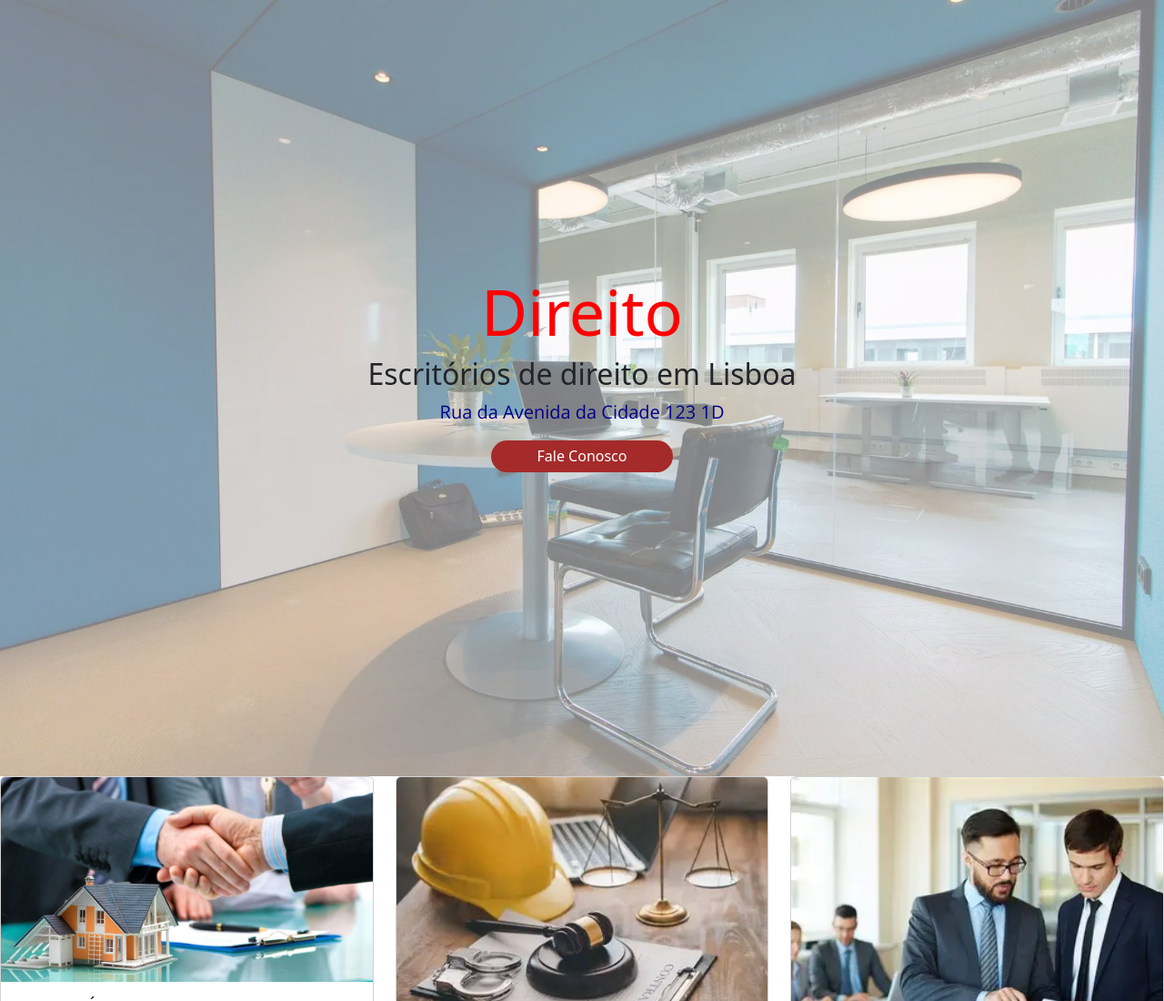
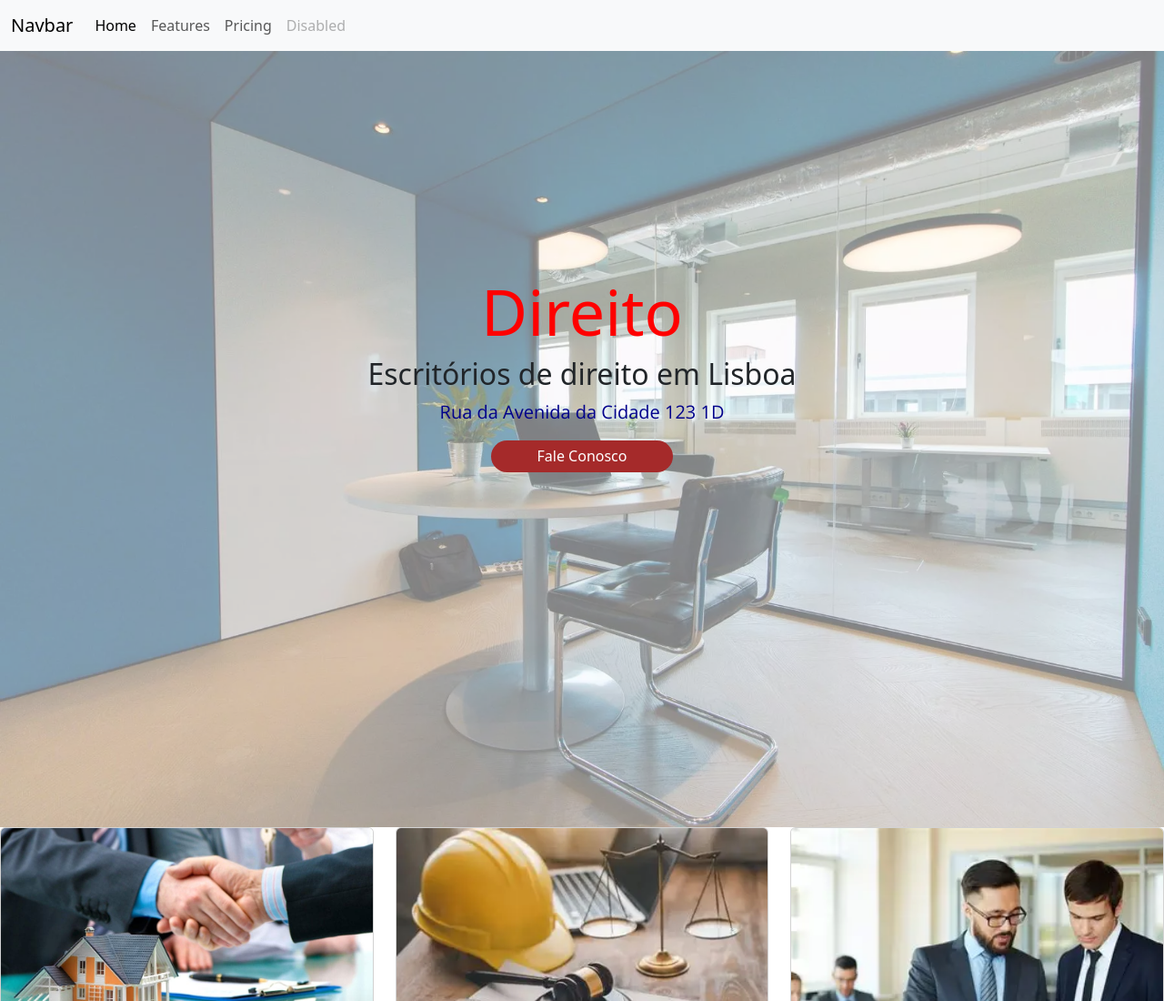
Before and after one commit to FRossi09/p-gina-coworking, a plain HTML site: page index.html in a window 1280 px wide. Shown: the top 1100 px of the page at 91% size. Drawn offline with nearby package versions, Linux system fonts and the light colour scheme; a web font is replaced by a local one.

Commit message:
add navbar

```diff
--- a/index.html
+++ b/index.html
@@ -9,11 +9,37 @@
     <link rel="stylesheet" href="style/style.css">
     <title>Direito</title>
 </head>
-
 <body>
     <script src="https://cdn.jsdelivr.net/npm/bootstrap@5.3.7/dist/js/bootstrap.bundle.min.js"
         integrity="sha384-ndDqU0Gzau9qJ1lfW4pNLlhNTkCfHzAVBReH9diLvGRem5+R9g2FzA8ZGN954O5Q"
         crossorigin="anonymous"></script>
+    <div class="navbar-container"></div>
+    <nav class="navbar navbar-expand-lg bg-body-tertiary">
+        <div class="container-fluid">
+            <a class="navbar-brand" href="#">Navbar</a>
+            <button class="navbar-toggler" type="button" data-bs-toggle="collapse" data-bs-target="#navbarNav"
+                aria-controls="navbarNav" aria-expanded="false" aria-label="Toggle navigation">
+                <span class="navbar-toggler-icon"></span>
+            </button>
+            <div class="collapse navbar-collapse" id="navbarNav">
+                <ul class="navbar-nav">
+                    <li class="nav-item">
+                        <a class="nav-link active" aria-current="page" href="#">Home</a>
+                    </li>
+                    <li class="nav-item">
+                        <a class="nav-link" href="#">Features</a>
+                    </li>
+                    <li class="nav-item">
+                        <a class="nav-link" href="#">Pricing</a>
+                    </li>
+                    <li class="nav-item">
+                        <a class="nav-link disabled" aria-disabled="true">Disabled</a>
+                    </li>
+                </ul>
+            </div>
+        </div>
+    </nav>
+    </div>
 
     <img id="ofc-image" src="imagens/ooffcc1.webp" alt="capa">
     <div class="header-container">
```
